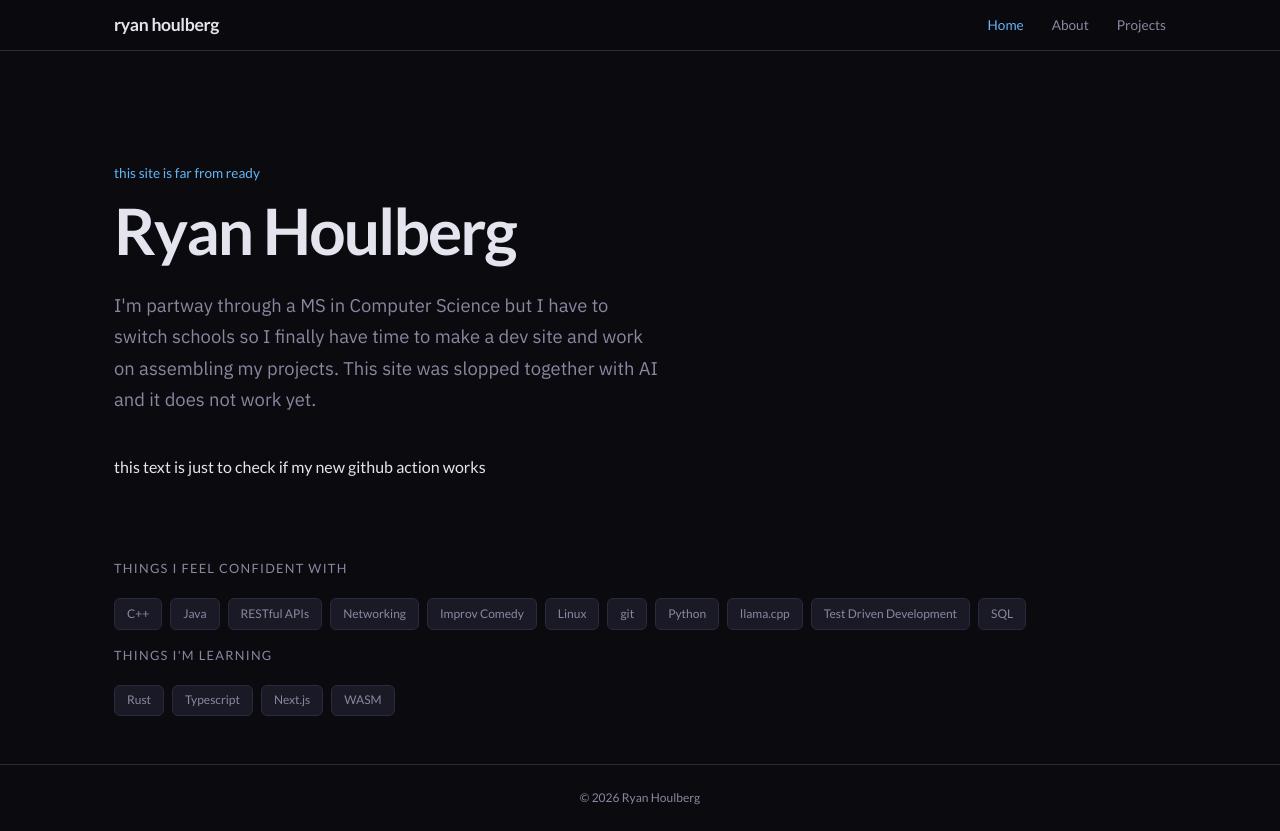
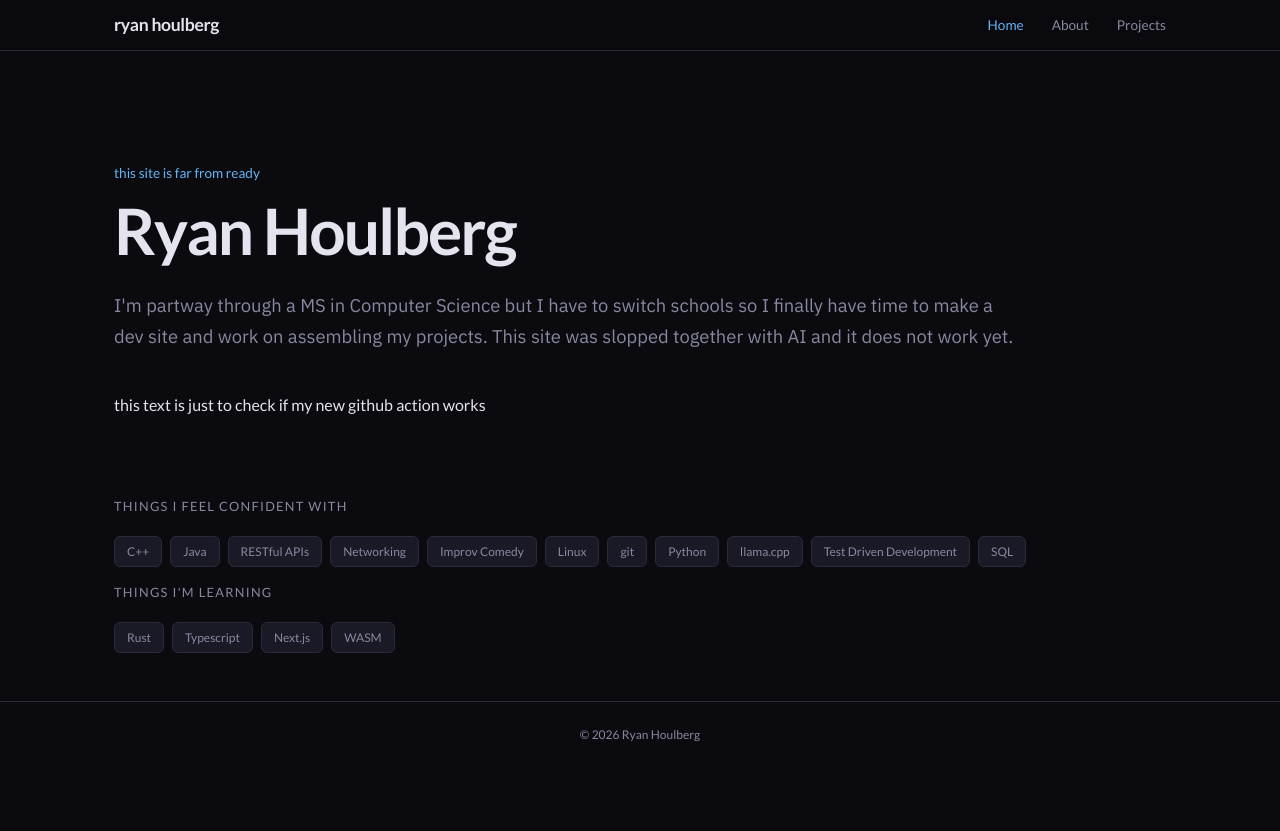
Before and after one commit to rho2-pdx/dev_site, a Next.js app: page / in a window 1280 px wide. After the commit the page ends 800 px from the top, so only its background shows below. Built offline with nearby package versions, Linux system fonts and the light colour scheme.

Commit message:
updated text width on main page

```diff
--- a/app/page.tsx
+++ b/app/page.tsx
@@ -30,7 +30,7 @@ export default function Home() {
           style={{
             fontSize: "1.15rem",
             color: "var(--color-text-muted)",
-            maxWidth: "550px",
+            maxWidth: "900px",
             lineHeight: 1.7,
             marginBottom: "2.5rem",
           }}
```
